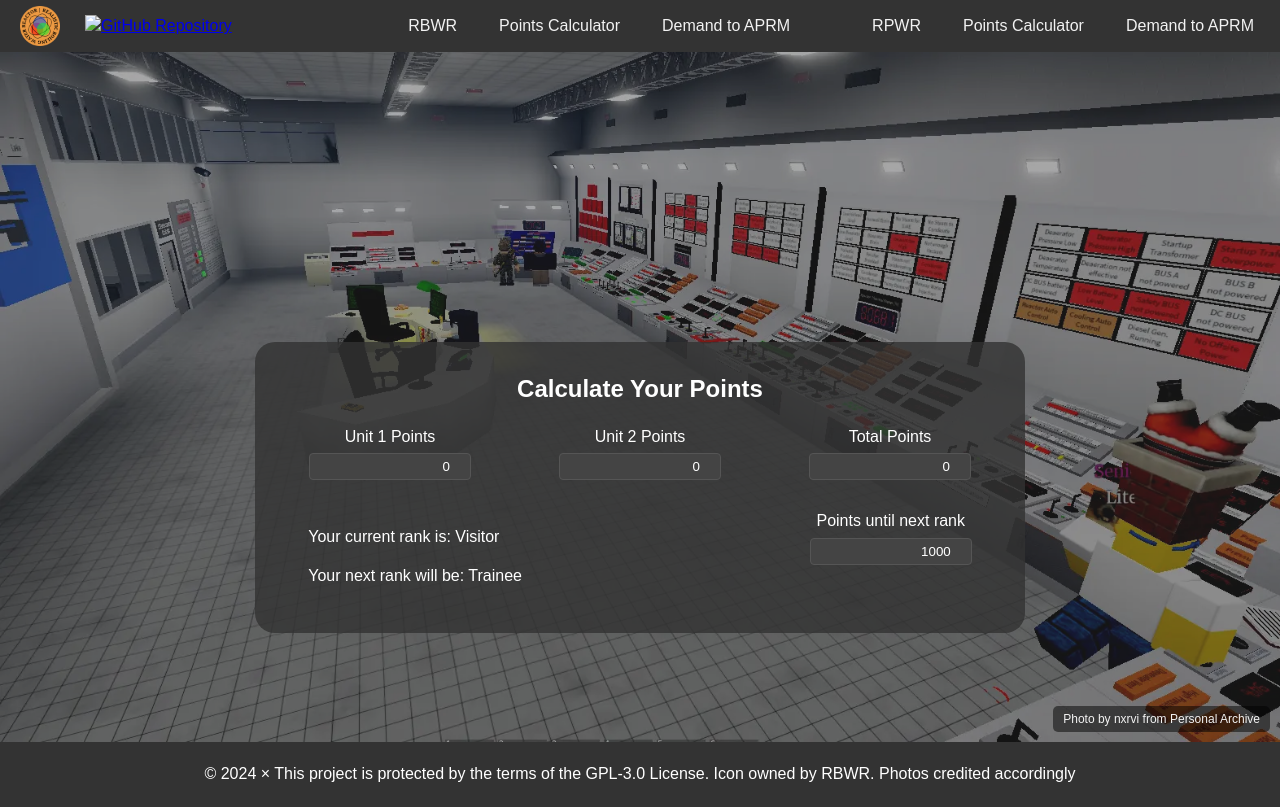
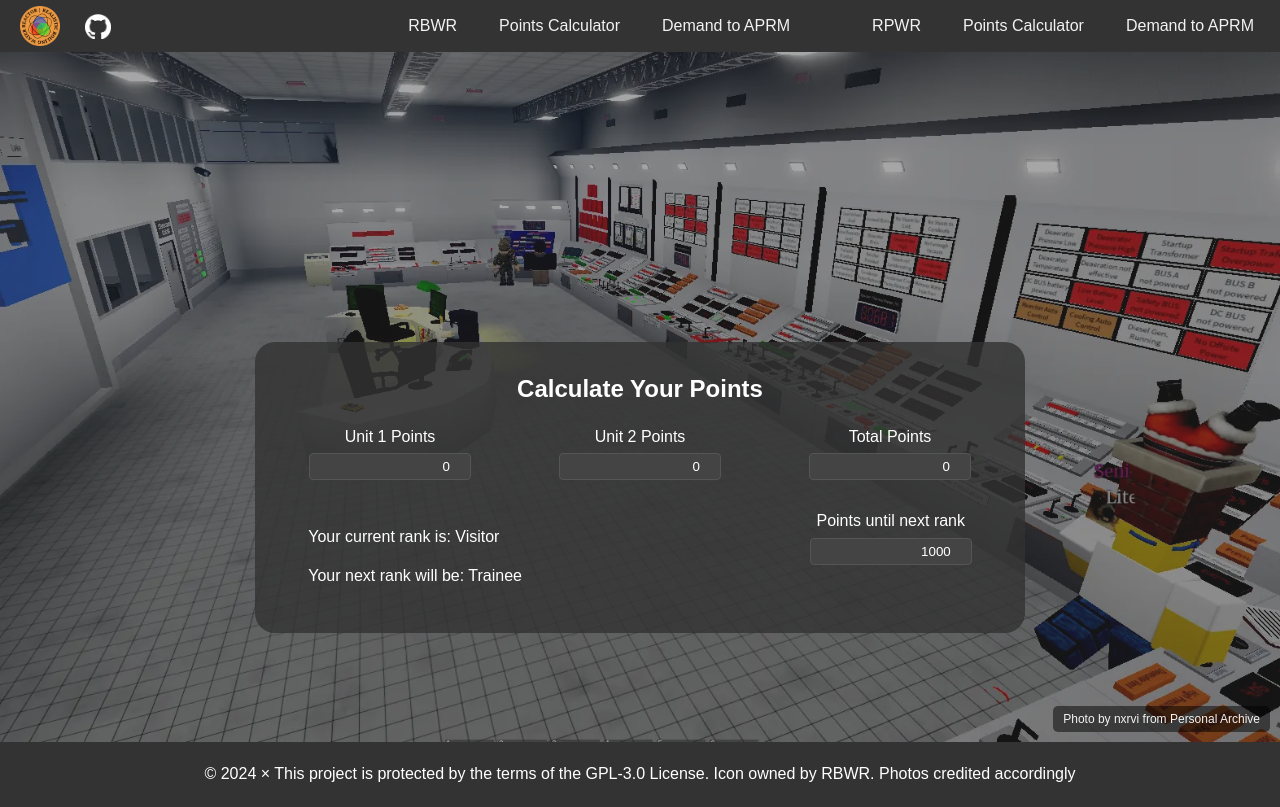
Before and after one commit to nxrvi/rbwrmultitoolweb, a plain HTML site: page tools/pointscalc.html in a window 1280 px wide. Drawn offline with Linux system fonts and the light colour scheme; the site is published under a folder, as on GitHub Pages, so addresses that start at the root find nothing.

Commit message:
Fix Github Logo not displaying?

```diff
--- a/tools/pointscalc.html
+++ b/tools/pointscalc.html
@@ -14,7 +14,7 @@
         <div class="logo">
             <a href="../index.html"><img src="../rbwricon.png" alt="Logo"></a>
             <a href="https://github.com/nxrvi/rbwrmultitoolweb/" target="_blank" class="github-icon-link">
-                <img src="/img/github-mark-white.png" alt="GitHub Repository" class="github-icon">
+                <img src="../img/github-mark-white.png" alt="GitHub Repository" class="github-icon">
             </a>
         </div>
         <div class="nav-links-div">
```
Also changed, not shown: index.html (+1 -1 lines).
